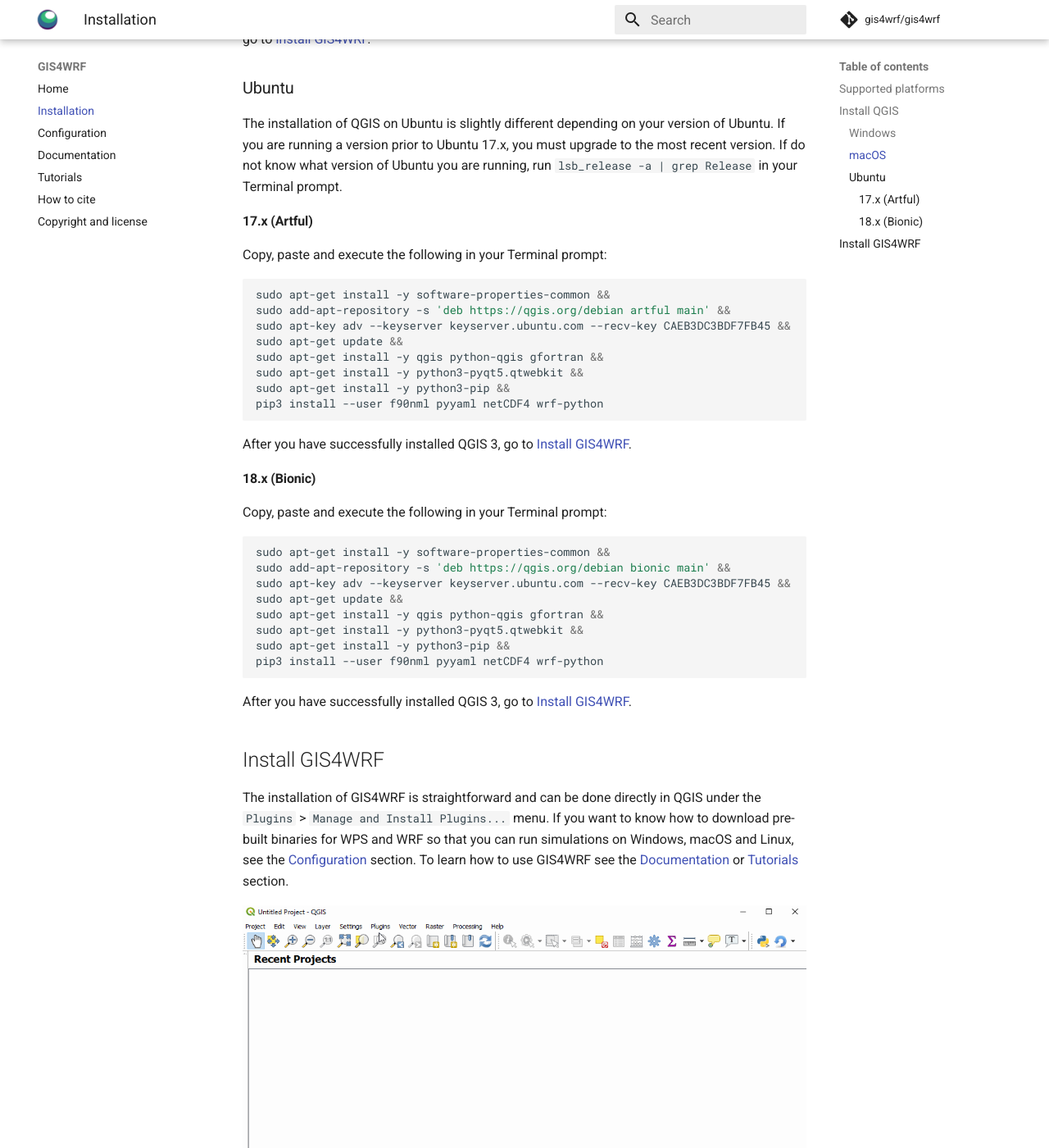
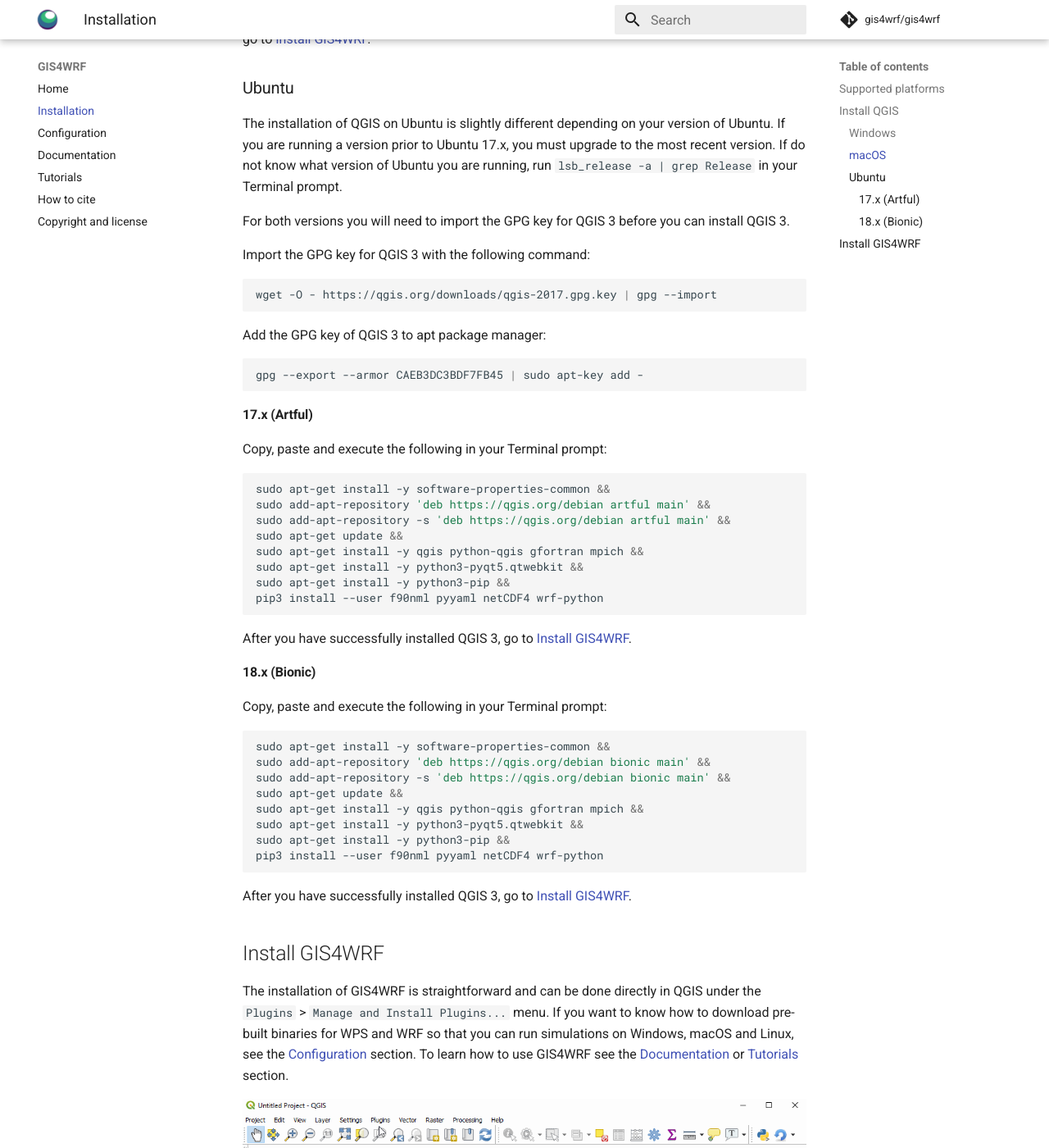
Before and after one commit to GIS4WRF/gis4wrf.github.io, an MkDocs documentation site: the page built from docs/installation/index.md, in a window 1280 px wide and 1400 px high, scrolled down 974 px. Shown: the whole window at 82% size. Built offline with MkDocs 1.6.1 and Material for MkDocs 9.7.7, drawn with Linux system fonts in a browser that asks for light colours; comment, search, counter and statistics services are not loaded.

Commit message:
update installation for ubuntu

````diff
--- a/docs/installation/index.md
+++ b/docs/installation/index.md
@@ -23,16 +23,30 @@
 ### Ubuntu
 The installation of QGIS on Ubuntu is slightly different depending on your version of Ubuntu. If you are running a version prior to Ubuntu 17.x, you must upgrade to the most recent version. If do not know what version of Ubuntu you are running, run `lsb_release -a | grep Release` in your Terminal prompt.
 
+For both versions you will need to import the GPG key for QGIS 3 before you can install QGIS 3.
+
+Import the GPG key for QGIS 3 with the following command:
+
+```bash
+wget -O - https://qgis.org/downloads/qgis-2017.gpg.key | gpg --import
+```
+
+Add the GPG key of QGIS 3 to apt package manager:
+
+``` bash
+gpg --export --armor CAEB3DC3BDF7FB45 | sudo apt-key add -
+```
+
 #### 17.x (Artful)
 
 Copy, paste and execute the following in your Terminal prompt:
 
 ```bash
 sudo apt-get install -y software-properties-common &&
+sudo add-apt-repository 'deb https://qgis.org/debian artful main' &&
 sudo add-apt-repository -s 'deb https://qgis.org/debian artful main' &&
-sudo apt-key adv --keyserver keyserver.ubuntu.com --recv-key CAEB3DC3BDF7FB45 &&
 sudo apt-get update &&
-sudo apt-get install -y qgis python-qgis gfortran &&
+sudo apt-get install -y qgis python-qgis gfortran mpich &&
 sudo apt-get install -y python3-pyqt5.qtwebkit &&
 sudo apt-get install -y python3-pip &&
 pip3 install --user f90nml pyyaml netCDF4 wrf-python
@@ -46,10 +60,10 @@
 
 ```bash
 sudo apt-get install -y software-properties-common &&
+sudo add-apt-repository 'deb https://qgis.org/debian bionic main' &&
 sudo add-apt-repository -s 'deb https://qgis.org/debian bionic main' &&
-sudo apt-key adv --keyserver keyserver.ubuntu.com --recv-key CAEB3DC3BDF7FB45 &&
 sudo apt-get update &&
-sudo apt-get install -y qgis python-qgis gfortran &&
+sudo apt-get install -y qgis python-qgis gfortran mpich &&
 sudo apt-get install -y python3-pyqt5.qtwebkit &&
 sudo apt-get install -y python3-pip &&
 pip3 install --user f90nml pyyaml netCDF4 wrf-python
````
